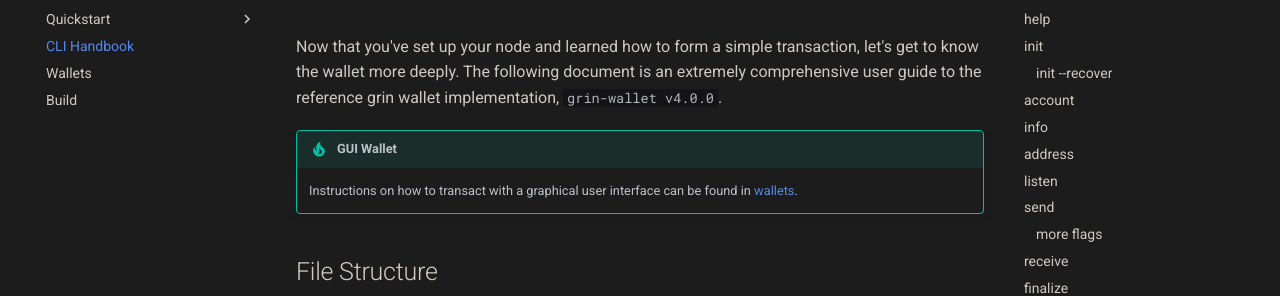
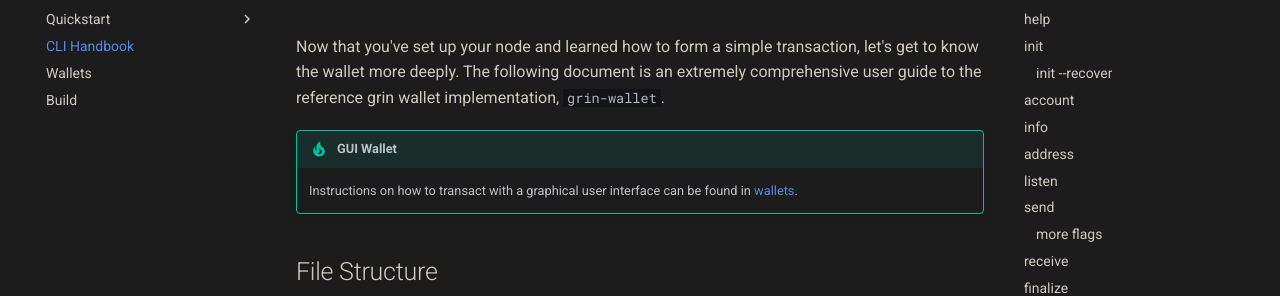
Before and after one commit to mimblewimble/docs, an MkDocs documentation site: the page built from docs/getting-started/wallet-handbook.md, in a window 1280 px wide and 900 px high. Shown: the part 195-491 px from the top of the window. Built offline with MkDocs 1.6.1 and Material for MkDocs 9.7.7, drawn with Linux system fonts in a browser that asks for light colours; comment, search, counter and statistics services are not loaded.

Commit message:
Update wallet-handbook.md

```diff
--- a/docs/getting-started/wallet-handbook.md
+++ b/docs/getting-started/wallet-handbook.md
@@ -1,6 +1,6 @@
 # CLI Wallet User Handbook
 
-Now that you've set up your node and learned how to form a simple transaction, let's get to know the wallet more deeply. The following document is an extremely comprehensive user guide to the reference grin wallet implementation, `grin-wallet v4.0.0`.
+Now that you've set up your node and learned how to form a simple transaction, let's get to know the wallet more deeply. The following document is an extremely comprehensive user guide to the reference grin wallet implementation, `grin-wallet`.
 
 !!! tip "GUI Wallet"
     Instructions on how to transact with a graphical user interface can be found in [wallets](../wallets).
```
